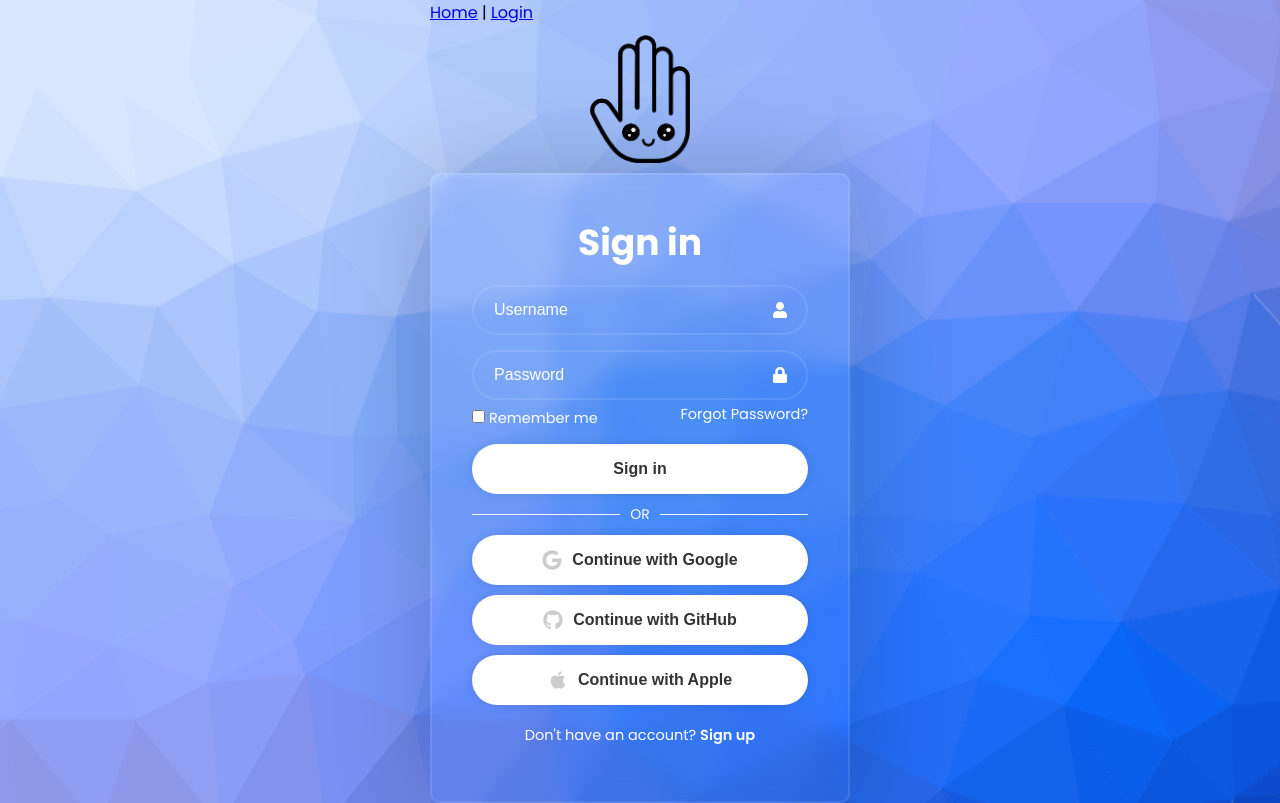
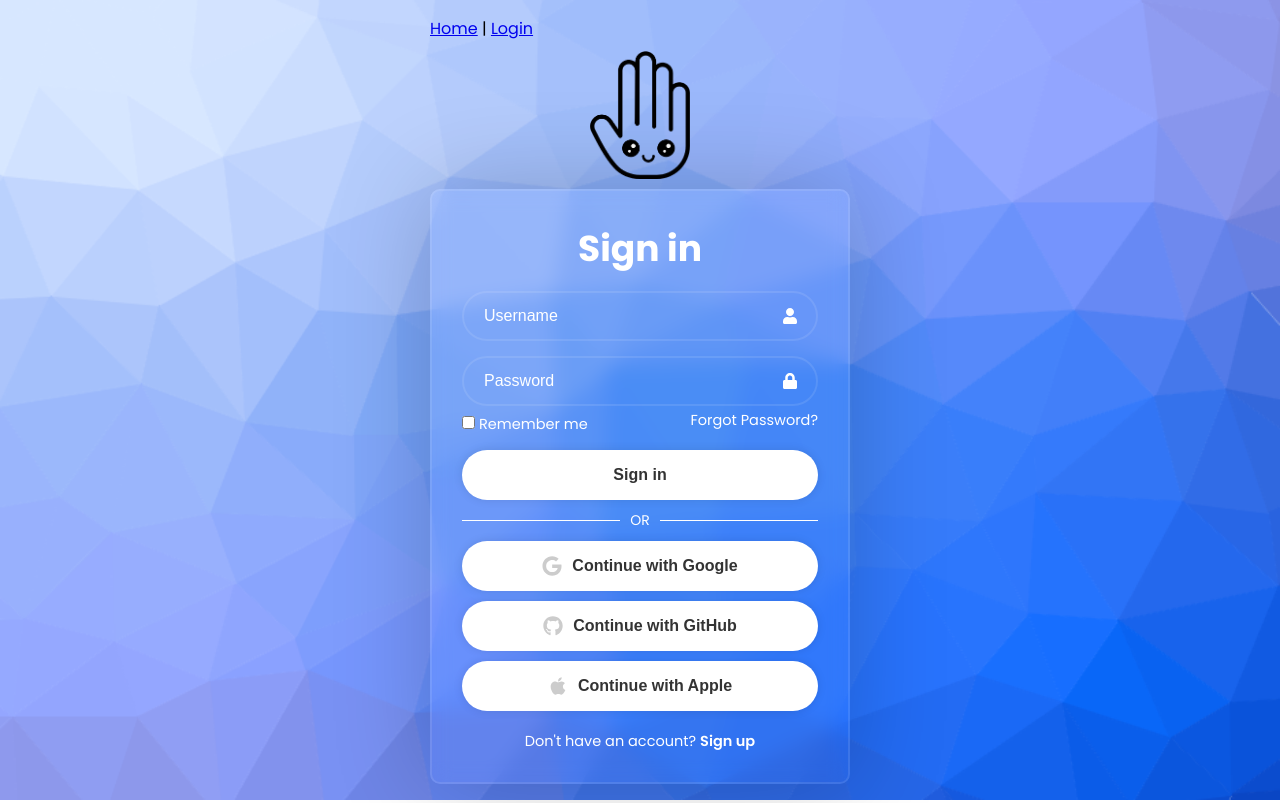
Before and after one commit to SandalCodez/OpenHand, a React (Vite) app in the folder frontend/: page /login in a window 1280 px wide. Built offline with nearby package versions, Linux system fonts and the light colour scheme.

Commit message:
Login page.

```diff
--- a/frontend/src/app/pages/Login/Login.css
+++ b/frontend/src/app/pages/Login/Login.css
@@ -20,7 +20,7 @@
 
 .wrapper .form-box {
     width: 100%;
-    padding: 40px;
+    padding: 30px;
 }
 
 .wrapper .form-box.login {
@@ -122,7 +122,7 @@ form .register-link {
     font-size: 14.5px;
     color: #fff;
     text-align: center;
-    margin: 20px 0 15px;
+    margin: 20px 0 0px;
 }
 
 .register-link p a {
```
